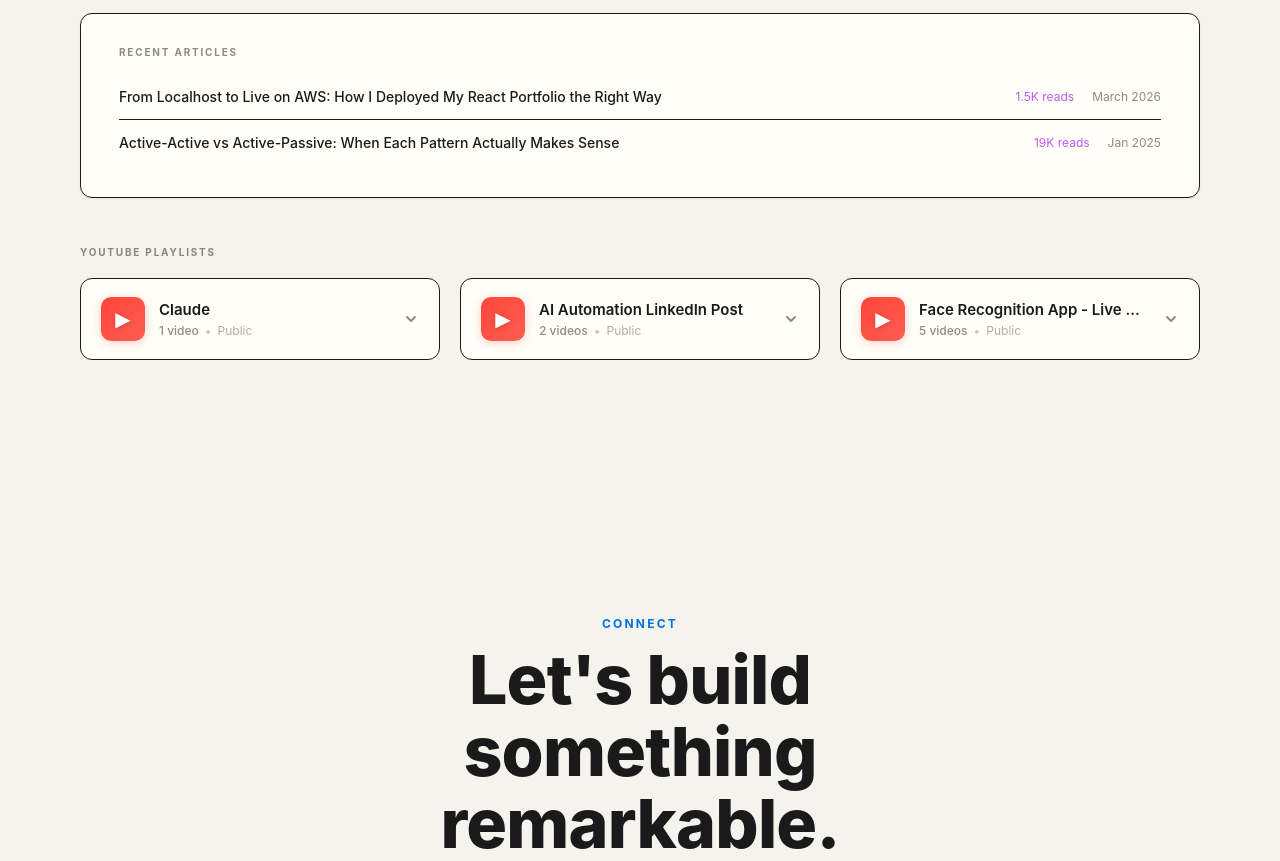
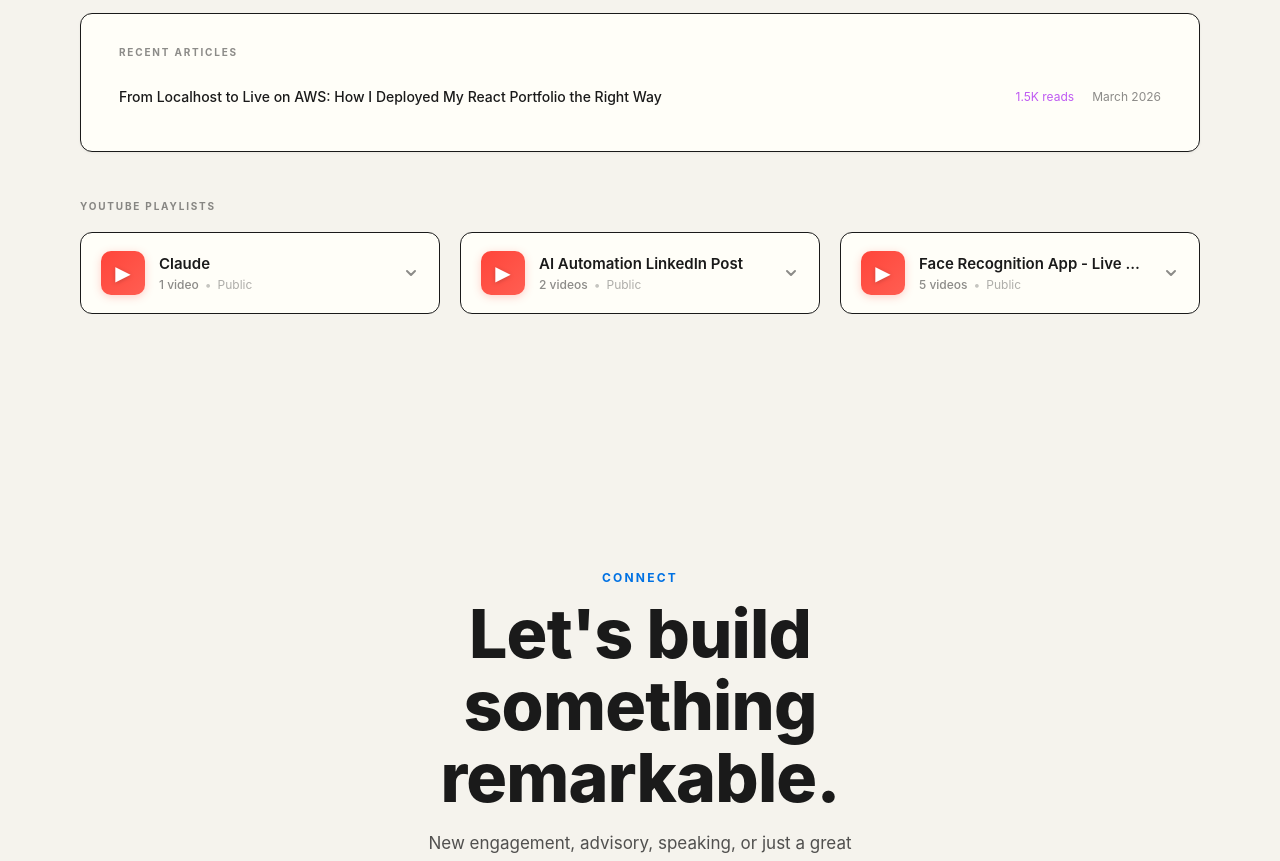
Before and after one commit to tsabunkar/portfolio, a React (Vite) app: page / in a window 1280 px wide. Shown: the part 4620-5481 px from the top of the page. Built offline with nearby package versions, Linux system fonts and the light colour scheme.

Commit message:
remove second article

```diff
--- a/src/data/footprint.js
+++ b/src/data/footprint.js
@@ -39,13 +39,6 @@ export const ARTICLES = [
     url: "/article/localhost-to-aws",
     internal: true,
   },
-  {
-    title:
-      "Active-Active vs Active-Passive: When Each Pattern Actually Makes Sense",
-    reads: "19K reads",
-    date: "Jan 2025",
-    url: "#",
-  },
 ];
 
 export const YOUTUBE_PLAYLISTS = [
```
